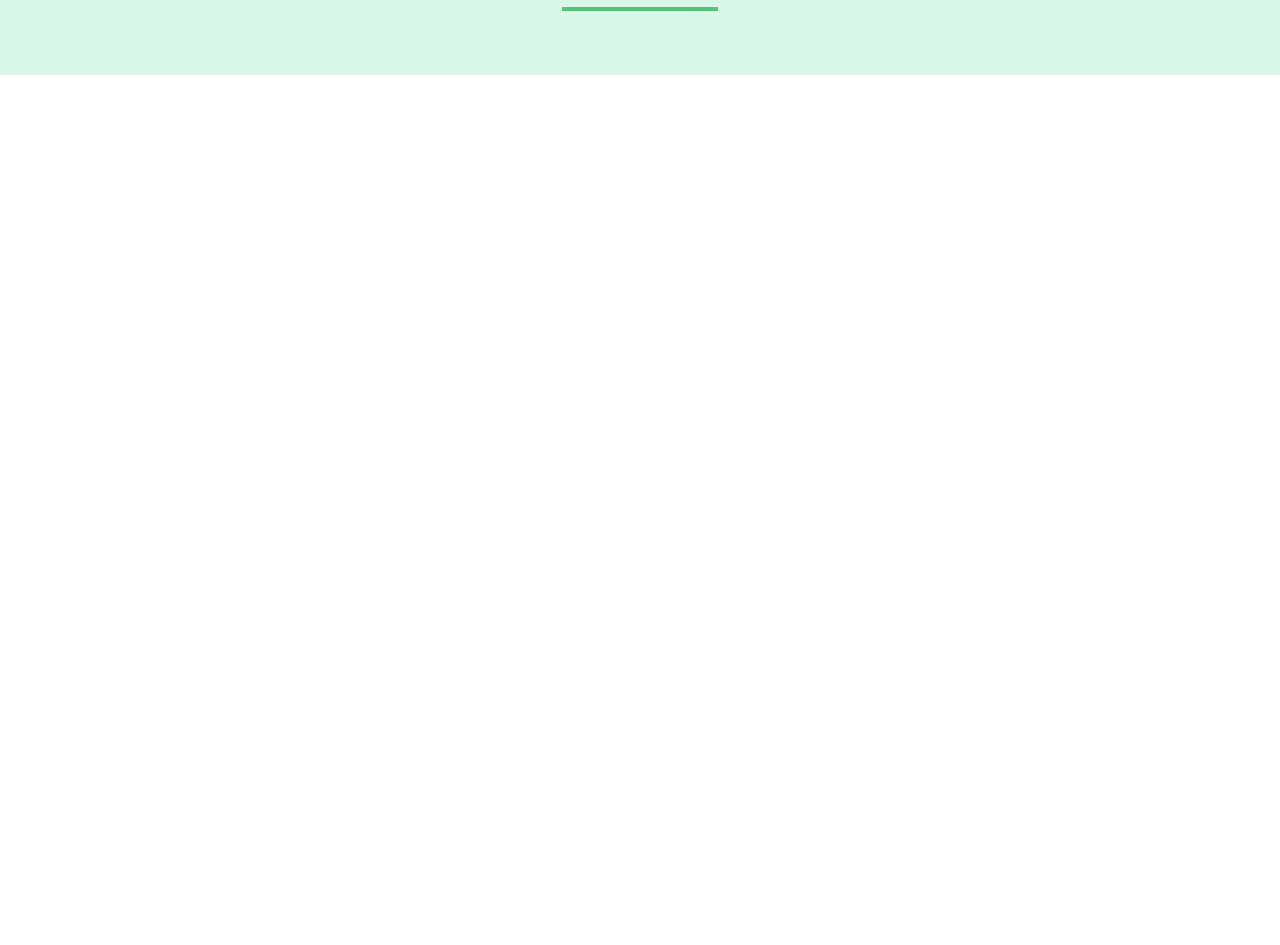
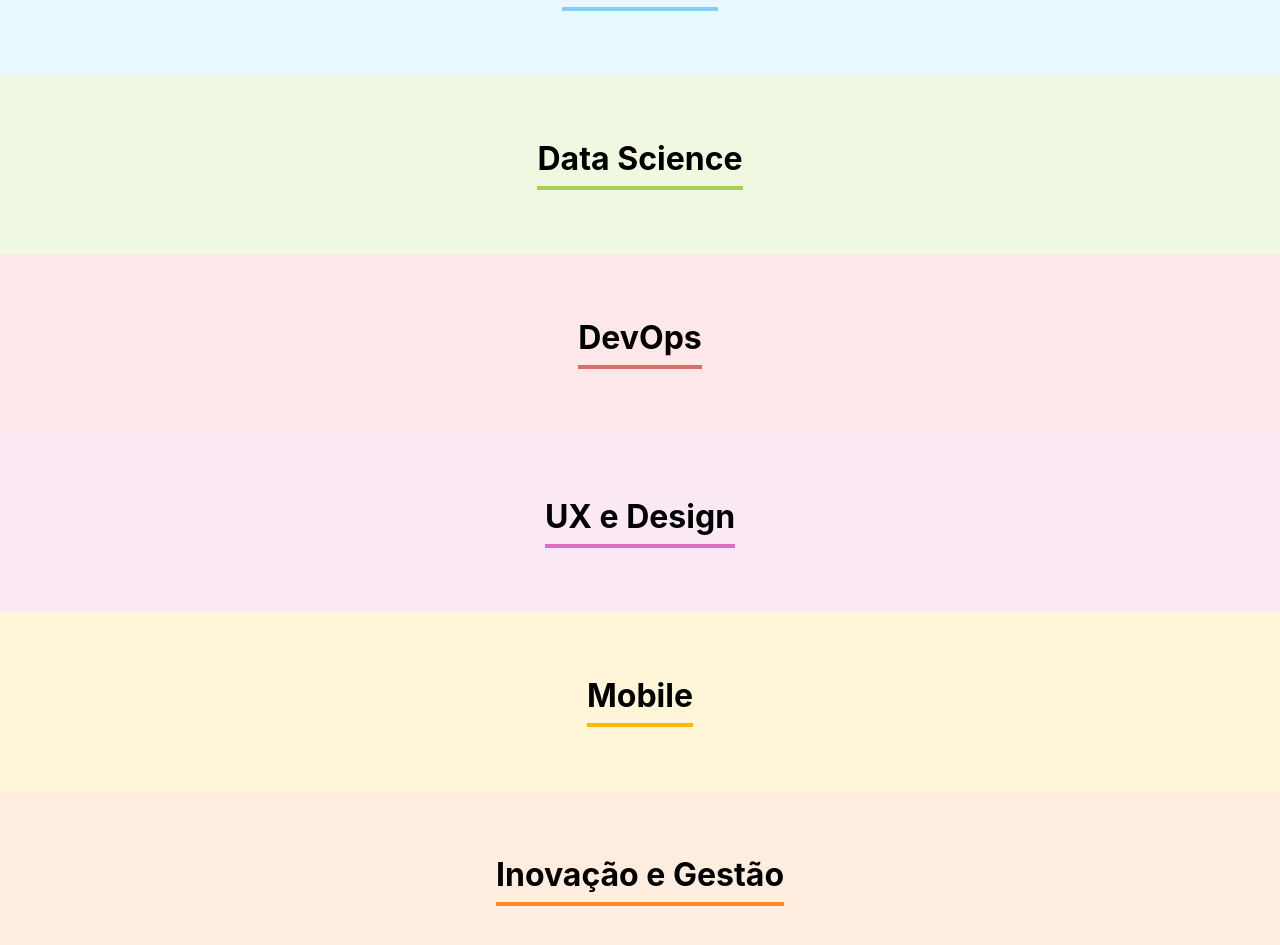
Before and after one commit to lucianogomes02/organo-react, a React (Create React App) app: page / in a window 1280 px wide. Shown: the part 1760-2705 px from the top of the page. Before the commit the page ends 1835 px from the top, so only its background shows below. Built offline with nearby package versions, Linux system fonts and the light colour scheme; the HTML template or start-up script is replaced by a standard one.

Commit message:
style(src/componentes/Time/Time.js): alterando estilização dos componentes Time

```diff
--- a/src/App.js
+++ b/src/App.js
@@ -4,7 +4,47 @@
 import Time from "./componentes/Time/Time";
 
 function App() {
+
+    const times  = [
+        {
+            nome: "Programação",
+            corPrimaria: "#57C278",
+            corSecundaria: "#D9F7E9"
+        },
+        {
+            nome: "Front-end",
+            corPrimaria: "#82CFFA",
+            corSecundaria: "#E8F8FF"
+        },
+        {
+            nome: "Data Science",
+            corPrimaria: "#A6D157",
+            corSecundaria: "#F0F8E2"
+        },
+        {
+            nome: "DevOps",
+            corPrimaria: "#E06B69",
+            corSecundaria: "#FDE7E8"
+        },
+        {
+            nome: "UX e Design",
+            corPrimaria: "#DB6EBF",
+            corSecundaria: "#FAE9F5"
+        },
+        {
+            nome: "Mobile",
+            corPrimaria: "#FFBA05",
+            corSecundaria: "#FFF5D9"
+        },
+        {
+            nome: "Inovação e Gestão",
+            corPrimaria: "#FF8A29",
+            corSecundaria: "#FFEEDF"
+        },
+    ]
+
     const [colaboradores, setColaboradores] = useState([])
+
     const aoNovoColaboradorAdicionado = (colaborador) => {
         setColaboradores([...colaboradores, colaborador])
     }
@@ -12,8 +52,14 @@
     <div className="App">
       <Banner/>
       <Formulario aoColaboradorCadastrado={colaborador => aoNovoColaboradorAdicionado(colaborador)}/>
-      <Time nome="Programação"/>
-      <Time nome="Front-end"/>
+
+      {times.map(time =>
+          <Time
+            key={time.nome}
+            nome={time.nome}
+            corPrimaria={time.corPrimaria}
+            corSecundaria={time.corSecundaria}
+      />)}
     </div>
   );
 }
--- a/src/componentes/Time/Time.js
+++ b/src/componentes/Time/Time.js
@@ -1,9 +1,12 @@
 import './Time.css'
 
 const Time = (props) => {
+    const cssSection = { backgroundColor: props.corSecundaria }
+    const cssH3 = {borderColor: props.corPrimaria}
+
     return (
-        <section className="time">
-            <h3>{props.nome}</h3>
+        <section className="time" style={cssSection}>
+            <h3 style={cssH3}>{props.nome}</h3>
         </section>
     )
 }
```
